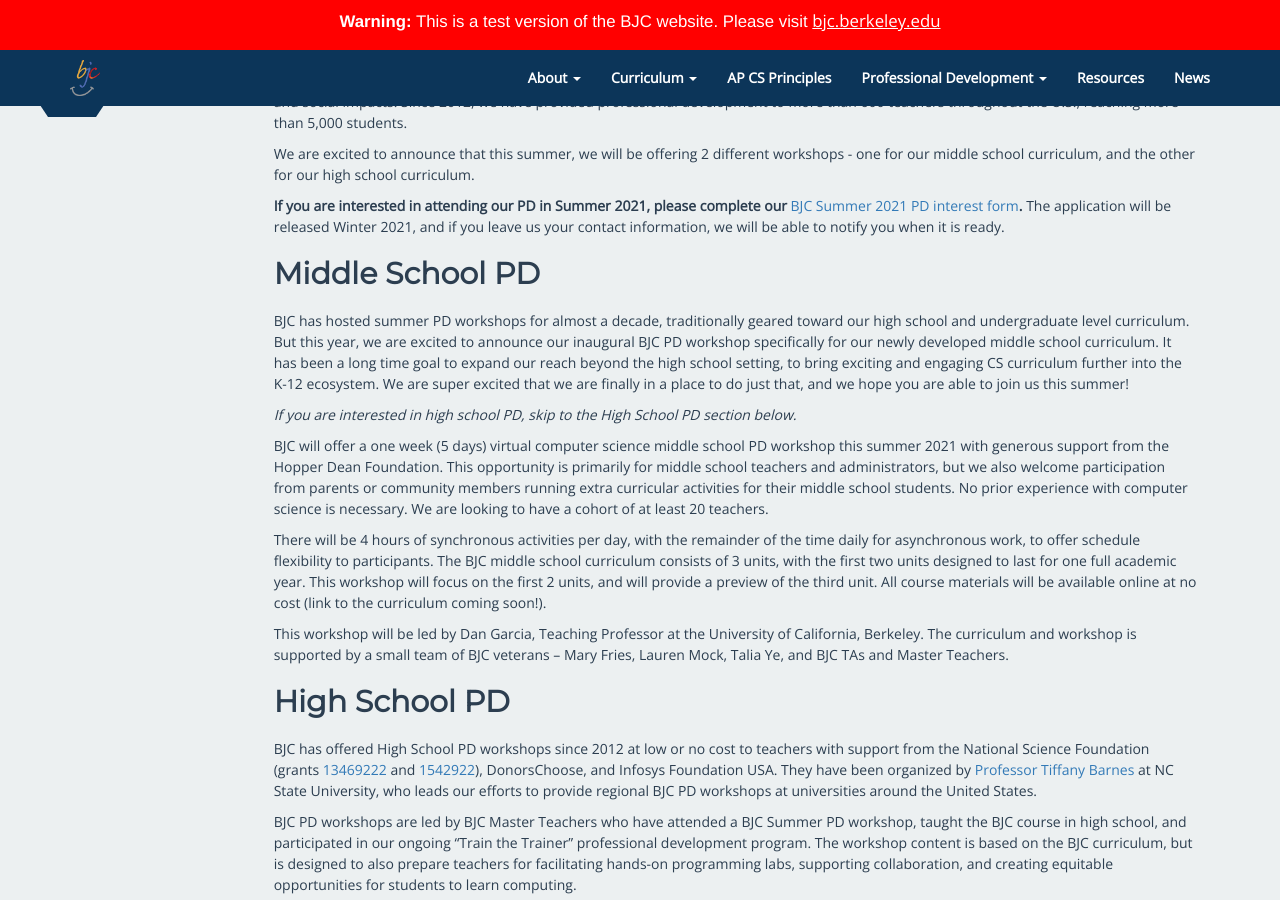
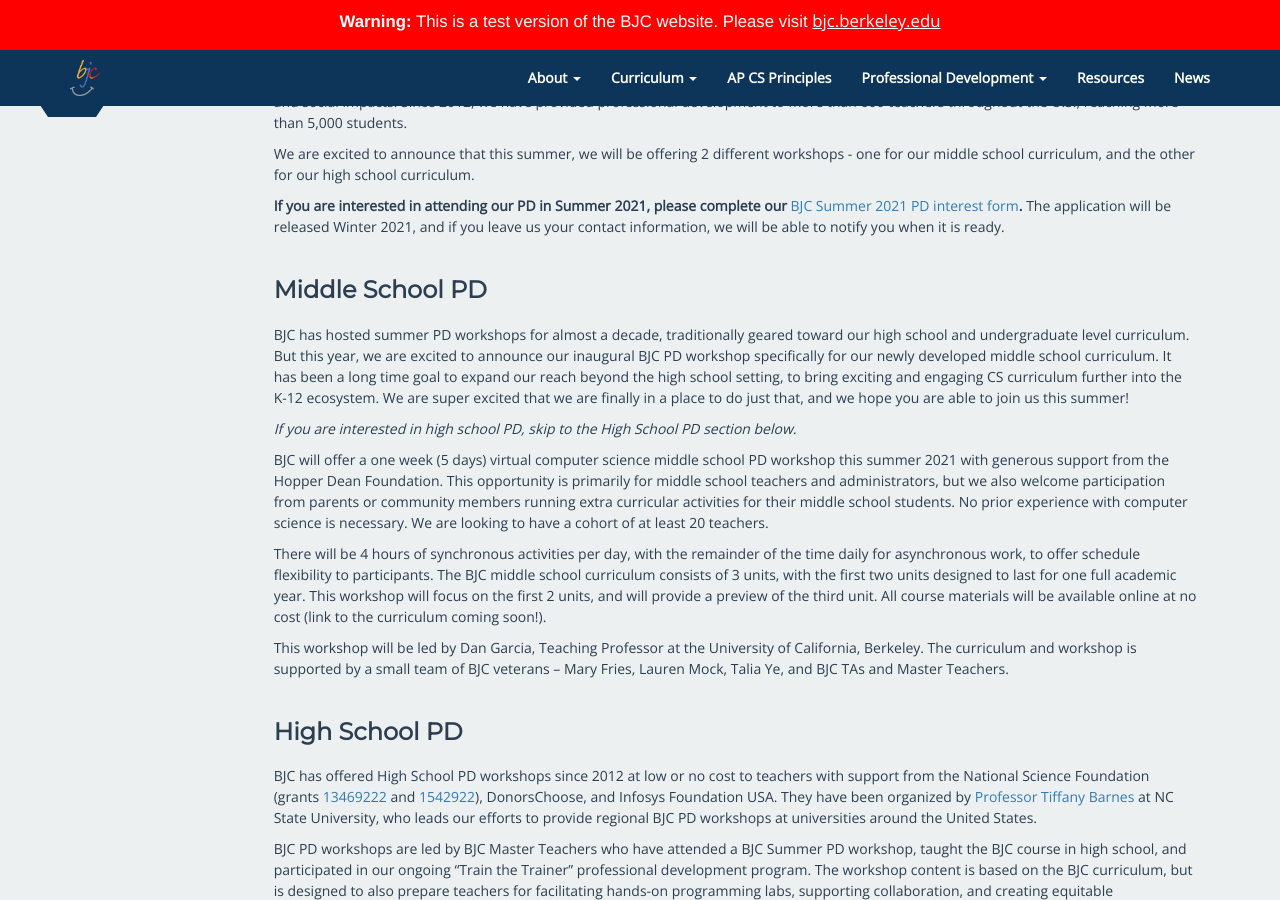
Before and after one commit to beautyjoy/beautyjoy.github.io, a Jekyll site: the page built from summer-pd/index.md, in a window 1280 px wide and 900 px high, scrolled down 400 px. Built offline with Jekyll 4.4.1, drawn with Linux system fonts in a browser that asks for light colours.

Commit message:
updating headings

```diff
--- a/summer-pd/index.md
+++ b/summer-pd/index.md
@@ -26,7 +26,7 @@
 <b>If you are interested in attending our PD in Summer 2021, please complete our [BJC Summer 2021 PD interest form][pd-interest-form-link]. </b> The application will be released Winter 2021, and if you leave us your contact information, we will be able to notify you when it is ready.
 <!-- Or, if you are ready to apply to our PD workshop, please scroll to the Workshop Schedule below.</b> -->
 
-## Middle School PD
+### Middle School PD
 
 BJC has hosted summer PD workshops for almost a decade, traditionally geared toward our high school and undergraduate level curriculum. But this year, we are excited to announce our inaugural BJC PD workshop specifically for our newly developed middle school curriculum. It has been a long time goal to expand our reach beyond the high school setting, to bring exciting and engaging CS curriculum further into the K-12 ecosystem. We are super excited that we are finally in a place to do just that, and we hope you are able to join us this summer!
 
@@ -38,7 +38,7 @@
 
 This workshop will be led by Dan Garcia, Teaching Professor at the University of California, Berkeley. The curriculum and workshop is supported by a small team of BJC veterans -- Mary Fries, Lauren Mock, Talia Ye, and BJC TAs and Master Teachers.
 
-## High School PD
+### High School PD
 
 [tiffany]: https://eliza.csc.ncsu.edu/
 [nsf-1]: https://nsf.gov/awardsearch/showAward?AWD_ID=1346922
@@ -147,7 +147,7 @@
 [pathfinders]: https://infy.com/Pathfinders
 
 
-## BJC PD Summer 2021 Schedule and Application
+### BJC PD Summer 2021 Schedule and Application
 
 [admin-letter]: https://bjc.link/Admin19
 [BJC PD 2019 Alternate App]: https://bjc.link/PD2019App-NoUpload
@@ -169,14 +169,14 @@
 
 <!--To receive updates (but not apply), leave your name with us on our [2019 PD Interest Form](https://bit.ly/pdinterest19). Most of our dates and locations are set, but we welcome you to email us if you would like to host a BJC PD workshop, email [pd@bjc.berkeley.edu][pd-email]. -->
 
-## How much does it cost?
+### How much does it cost?
 
 BJC Summer High School PD is offered in 2021 for a non-refundable $75 registration fee.
 
 <!--Participating teachers may be eligible for reimbursement for reasonable expenses for travel, lodging, and meals.-->
 
 
-## How do I become a BJC Master Teacher?
+### How do I become a BJC Master Teacher?
 If you are a BJC teacher, and would like to prepare to lead BJC workshops, email [pd@bjc.berkeley.edu][pd-email]. Be sure to plan to attend our BJC "Train the Trainer" Master Teacher workshop in June 2021 online, and one of our online 5-day BJC workshops as a Teaching Assistant (TA).
 
 
```
